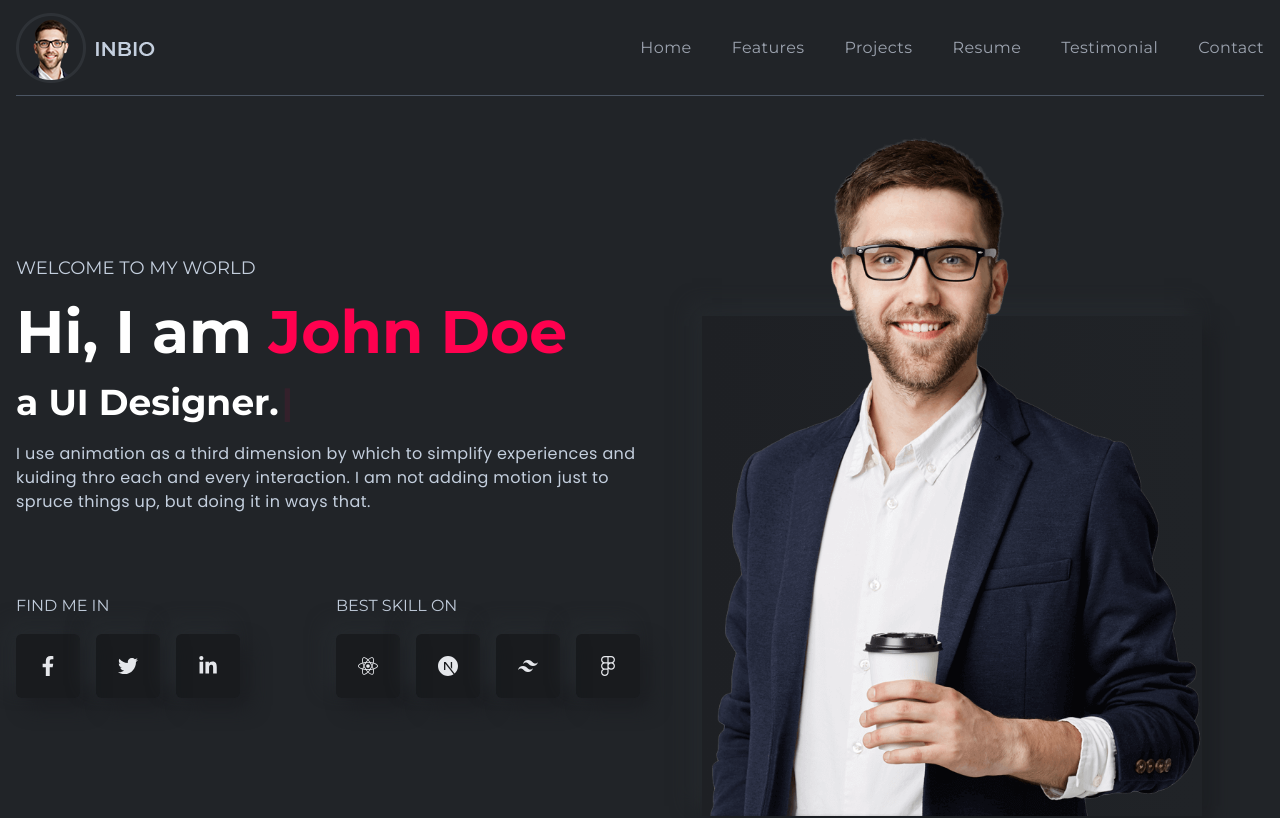
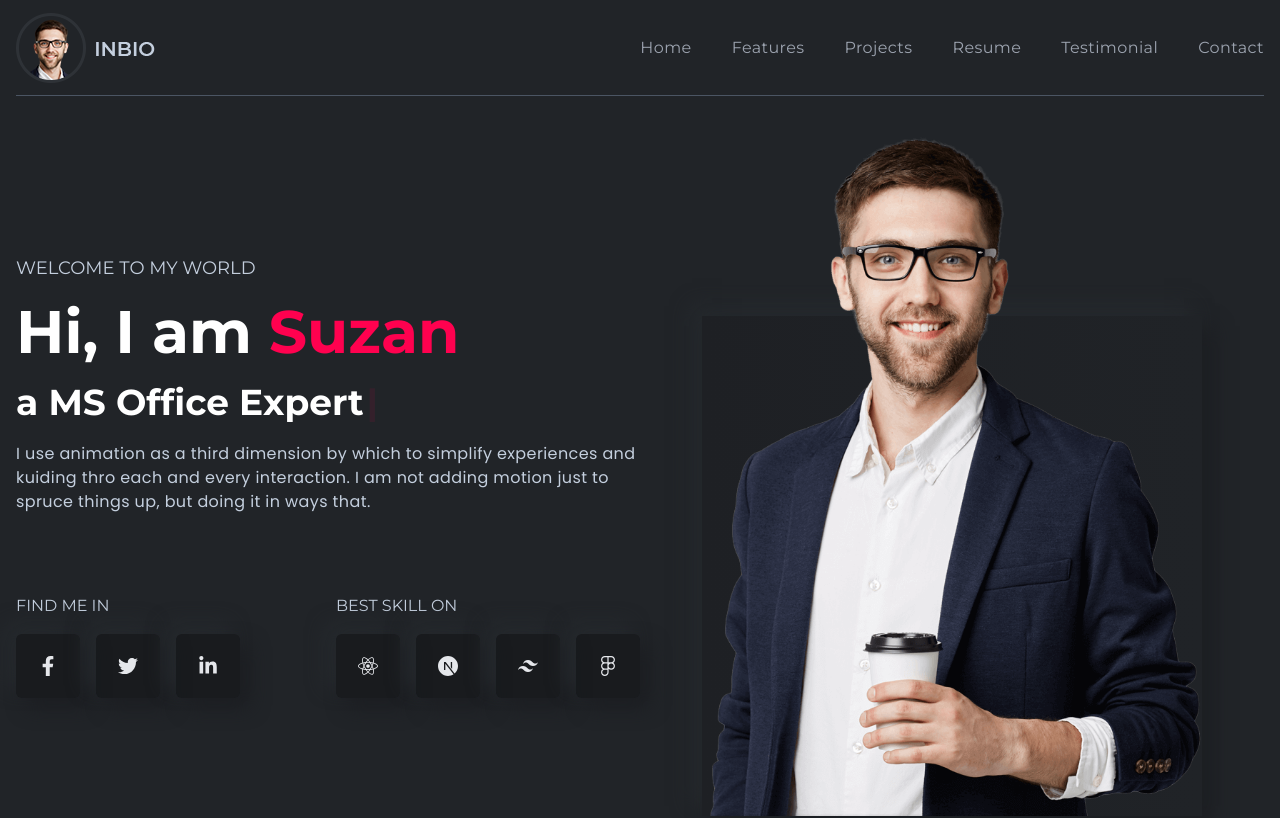
Before and after one commit to suzan-sheikh/protfolio, a React (Vite) app: page / in a window 1280 px wide. Shown: the top 818 px of the page. Built offline with nearby package versions, Linux system fonts and the light colour scheme.

Commit message:
banner correction

```diff
--- a/src/components/banner/LeftBanner.jsx
+++ b/src/components/banner/LeftBanner.jsx
@@ -3,7 +3,7 @@ import Media from './Media';
 
 const LeftBanner = () => {
     const [text] = useTypewriter({
-      words: ["Professional Coder.", "Full Stack Developer.", "UI Designer."],
+      words: ["Junior MERN Stack Developer.", "Frontend React Developer.", "MS Office Expert"],
       loop: true,
       typeSpeed: 20,
       deleteSpeed: 10,
@@ -14,7 +14,7 @@ const LeftBanner = () => {
       <div className="flex flex-col gap-5">
         <h4 className=" text-lg font-normal">WELCOME TO MY WORLD</h4>
         <h1 className="text-6xl font-bold text-white">
-          Hi, I am <span className="text-designColor capitalize">John doe</span>
+          Hi, I am <span className="text-designColor capitalize">Suzan</span>
         </h1>
         <h2 className="text-4xl font-bold text-white">
           a <span>{text}</span>
```
